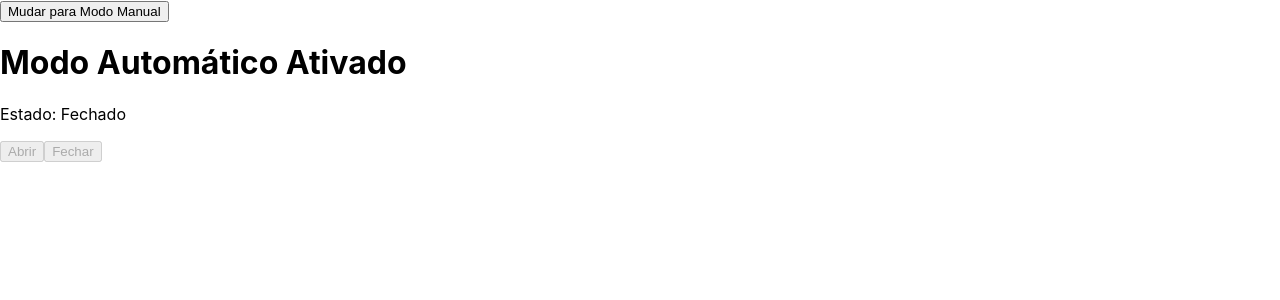
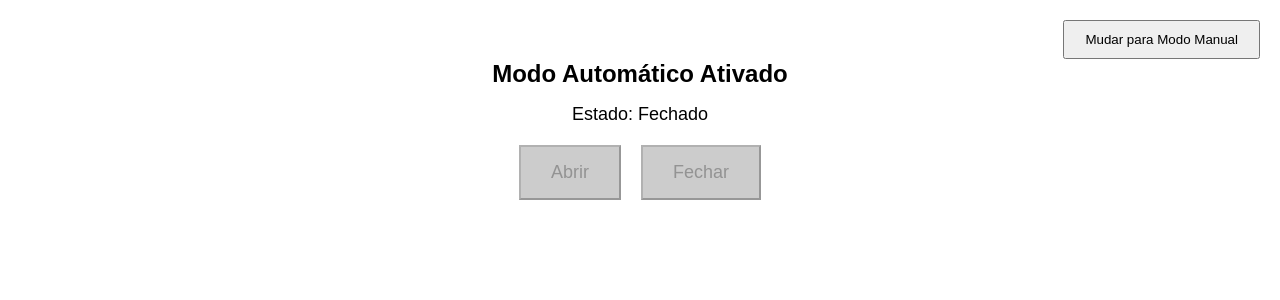
Before and after one commit to GustavoMCF/Smart-Window-System, a React (Create React App) app in the folder web/: page / in a window 1280 px wide. Shown: the top 300 px of the page. Built offline with nearby package versions, Linux system fonts and the light colour scheme; no server answers.

Commit message:
style: adicionar estilos CSS aos componentes

```diff
--- a/web/src/App.tsx
+++ b/web/src/App.tsx
@@ -4,6 +4,7 @@ import StatusDisplay from './components/StatusDisplay';
 import Controls from './components/Controls';
 import Notifications from './components/Notifications';
 import api from './services/api';
+import './styles.css';
 
 const App: React.FC = () => {
   const [modoAutomatico, setModoAutomatico] = useState<boolean>(true);
--- /dev/null
+++ b/web/src/styles.css
@@ -0,0 +1,49 @@
+body {
+    font-family: Arial, sans-serif;
+    text-align: center;
+    margin: 20px;
+  }
+
+  .modoButton {
+    position: absolute;
+    top: 20px;
+    right: 20px;
+    padding: 10px 20px;
+  }
+
+  .header h1 {
+    margin-top: 60px;
+    font-size: 24px;
+  }
+
+  .status-display p {
+    font-size: 18px;
+    margin: 10px 0;
+  }
+
+  .controls button {
+    padding: 15px 30px;
+    font-size: 18px;
+    margin: 10px;
+  }
+
+  .controls button:disabled {
+    background-color: #ccc;
+    cursor: not-allowed;
+  }
+
+  .notifications {
+    margin-top: 20px;
+  }
+
+  .notification {
+    background-color: #f9f9f9;
+    border: 1px solid #ccc;
+    padding: 15px;
+    margin-bottom: 10px;
+    text-align: center;
+  }
+
+  .notification button {
+    margin-left: 10px;
+  }
```
